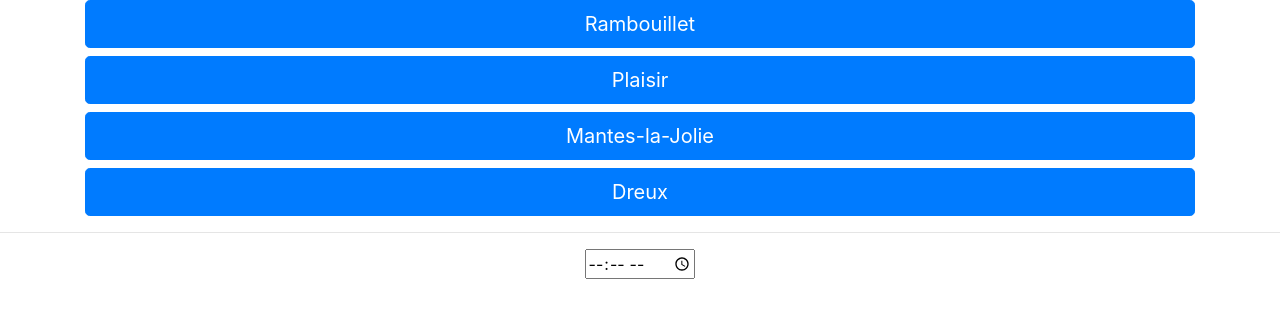
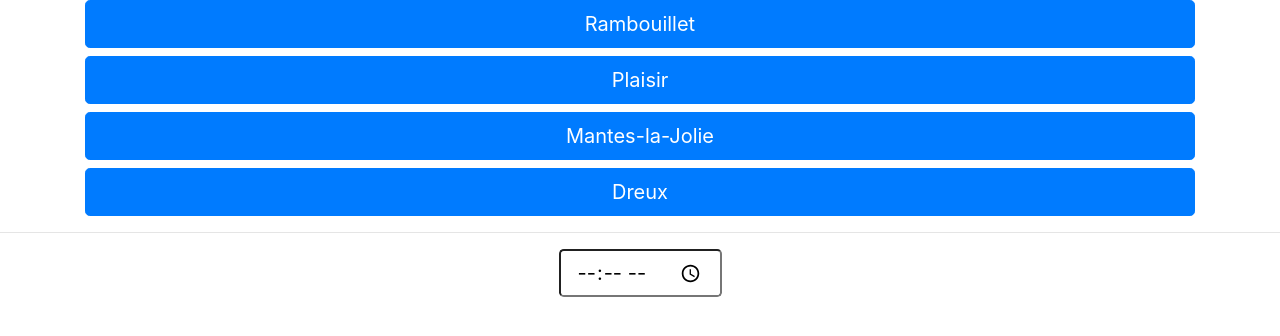
Before and after one commit to laviagicien/numTrain, an Angular app: page / in a window 1280 px wide. Shown: the top 336 px of the page. Built offline with nearby package versions, Linux system fonts and the light colour scheme.

Commit message:
adding style to time imput

```diff
--- a/src/app/destination-choice/destination-choice.component.html
+++ b/src/app/destination-choice/destination-choice.component.html
@@ -10,6 +10,6 @@
 </div>
 <hr>
 <div class="container text-center">
-  <input type="time" name="hourOfDep" [(ngModel)]="hourOfDep"><br>
+  <input type="time" name="hourOfDep" class="form-control-lg" [(ngModel)]="hourOfDep"><br>
   {{hourOfDep}}
 </div>
```
